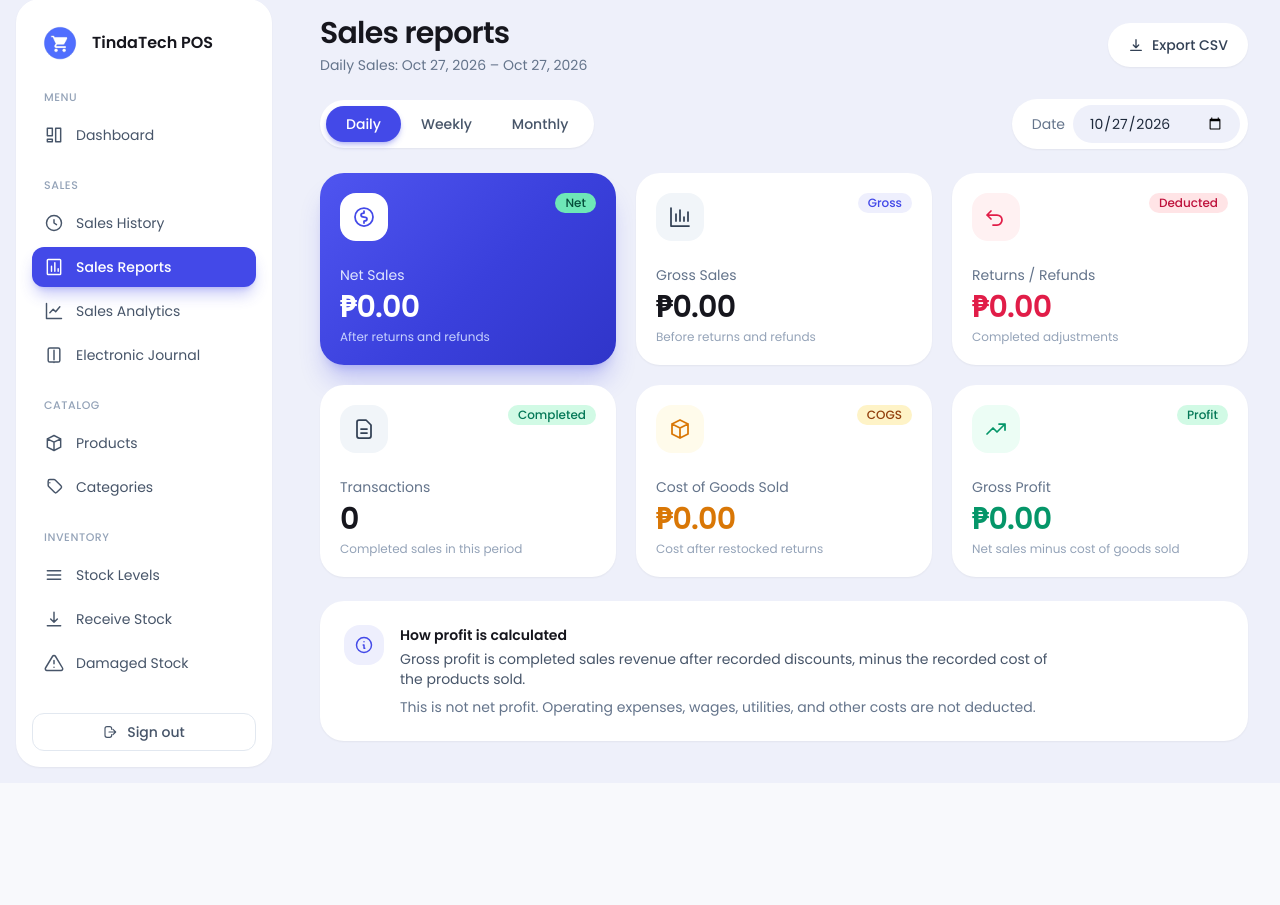
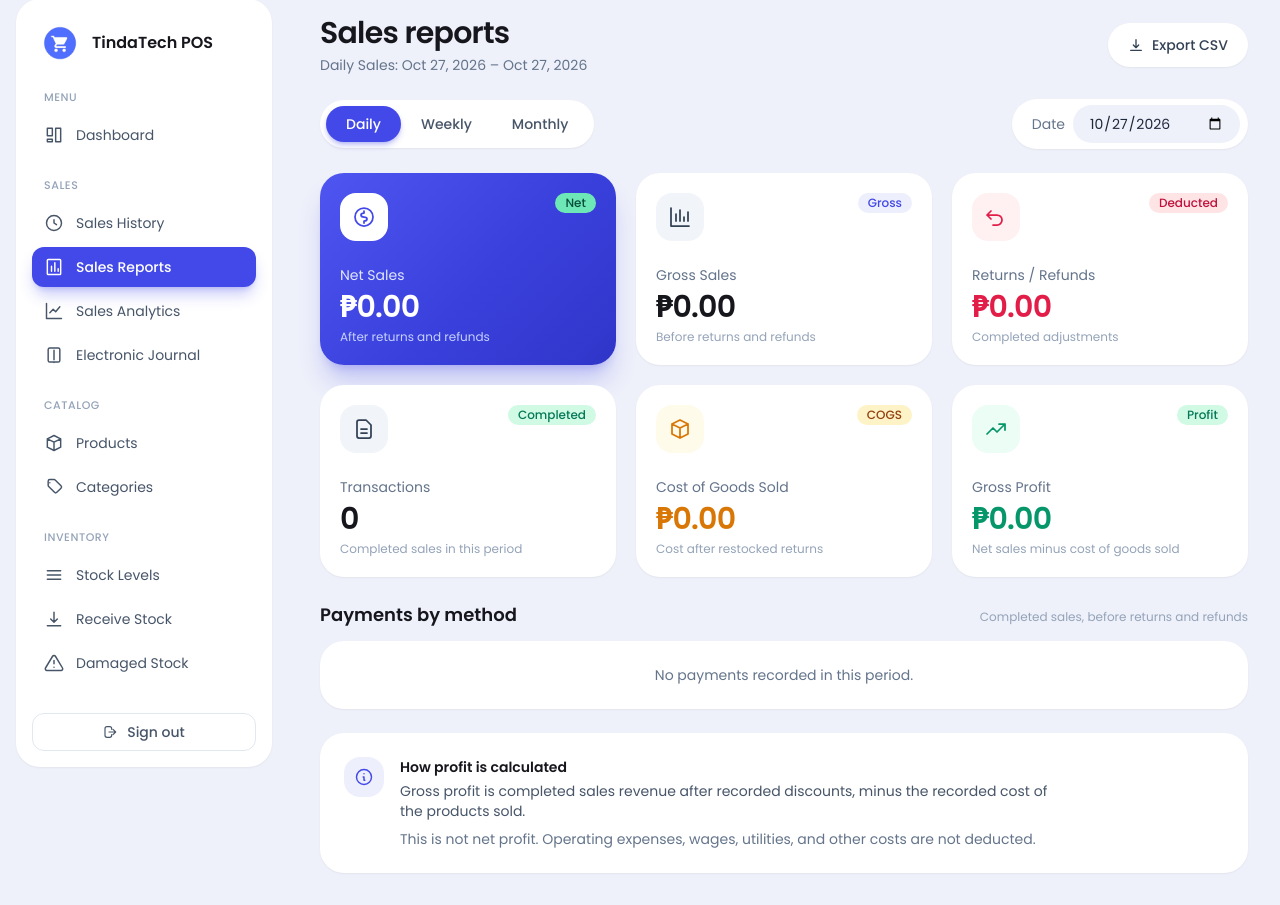
Before and after one commit to DocJayyy/TindaTech-POS, a Django app: page /reports/sales/ in a window 1280 px wide. Shown: the part 17-922 px from the top of the page. Before the commit the page ends 786 px from the top, so only its background shows below. Run offline with Django 5.2, Linux system fonts and the light colour scheme; a user stored in the database is signed in; tables that the repository leaves empty hold one stand-in row (values such as "Sample post").

Commit message:
adding types of payments transaction is now available in reports

```diff
--- a/reports/templates/reports/sales_report.html
+++ b/reports/templates/reports/sales_report.html
@@ -400,6 +400,35 @@
                 </dl>
             </section>
 
+            <!-- Payments by method -->
+            <section aria-label="Payments by method" class="mb-6">
+                <div class="mb-3 flex items-baseline justify-between gap-3">
+                    <h2 class="text-lg font-semibold text-ink">Payments by method</h2>
+                    <p class="text-xs text-slate-400">Completed sales, before returns and refunds</p>
+                </div>
+
+                {% if payment_breakdown %}
+                <dl class="grid grid-cols-1 gap-5 sm:grid-cols-2 xl:grid-cols-3">
+                    {% for item in payment_breakdown %}
+                    <div class="rounded-3xl bg-white p-5 shadow-sm">
+                        <div class="flex items-start justify-between">
+                            <span class="flex h-12 w-12 items-center justify-center rounded-2xl bg-brand-soft text-brand">
+                                <svg class="h-6 w-6" fill="none" viewBox="0 0 24 24" stroke="currentColor" stroke-width="1.75"><path stroke-linecap="round" stroke-linejoin="round" d="M3 10h18M5 6h14a2 2 0 012 2v8a2 2 0 01-2 2H5a2 2 0 01-2-2V8a2 2 0 012-2zm3 9h3"/></svg>
+                            </span>
+                            <span class="tabular rounded-full bg-brand-soft px-2.5 py-0.5 text-xs font-medium text-brand">{{ item.count }} sale{{ item.count|pluralize }}</span>
+                        </div>
+                        <dt class="mt-6 text-sm text-slate-500">{{ item.label }}</dt>
+                        <dd class="tabular mt-1 text-3xl font-semibold tracking-tight text-ink">₱{{ item.total|floatformat:2 }}</dd>
+                    </div>
+                    {% endfor %}
+                </dl>
+                {% else %}
+                <div class="rounded-3xl bg-white p-6 text-center text-sm text-slate-500 shadow-sm">
+                    No payments recorded in this period.
+                </div>
+                {% endif %}
+            </section>
+
             <!-- Profit note -->
             <aside class="flex gap-4 rounded-3xl bg-white p-6 text-sm shadow-sm">
                 <span class="flex h-10 w-10 shrink-0 items-center justify-center rounded-2xl bg-brand-soft text-brand">
--- a/reports/views.py
+++ b/reports/views.py
@@ -1,6 +1,6 @@
 from decimal import Decimal
 from django.contrib.auth.decorators import login_required
-from django.db.models import Sum,F,Count,DecimalField,ExpressionWrapper
+from django.db.models import Sum, F, Count, DecimalField, ExpressionWrapper
 from django.db.models.functions import Coalesce
 from django.shortcuts import render, redirect
 from django.utils import timezone
@@ -21,6 +21,7 @@ from django.contrib.auth import get_user_model
 from django.contrib.auth.models import Group
 from django.views.decorators.http import require_POST
 from sales.models import ReceiptSettings
+
 
 
 
@@ -148,6 +149,7 @@ def dashboard_view(request):
         context,
     )
 
+
 @login_required
 @owner_required
 def sales_report_view(request):
@@ -219,6 +221,36 @@ def sales_report_view(request):
         ),
         transaction_count=Count("id"),
     )
+
+    # Payment method summary.
+    payment_summary = (
+        completed_sales
+        .values("payment_method")
+        .annotate(
+            total=Coalesce(
+                Sum("total_amount"),
+                Decimal("0.00"),
+            ),
+            count=Count("id"),
+        )
+        .order_by("payment_method")
+    )
+
+    # Get readable payment method labels from the Sale model.
+    payment_labels = dict(Sale.PaymentMethod.choices)
+
+    payment_breakdown = [
+        {
+            "value": item["payment_method"],
+            "label": payment_labels.get(
+                item["payment_method"],
+                item["payment_method"].replace("_", " ").title(),
+            ),
+            "total": item["total"],
+            "count": item["count"],
+        }
+        for item in payment_summary
+    ]
 
     # Completed return/refund adjustments linked to these sales.
     completed_adjustments = SaleAdjustment.objects.filter(
@@ -308,6 +340,7 @@ def sales_report_view(request):
         "total_cost": total_cost,
         "gross_profit": gross_profit,
         "transaction_count": sales_summary["transaction_count"],
+        "payment_breakdown": payment_breakdown,
     }
 
     return render(
```
